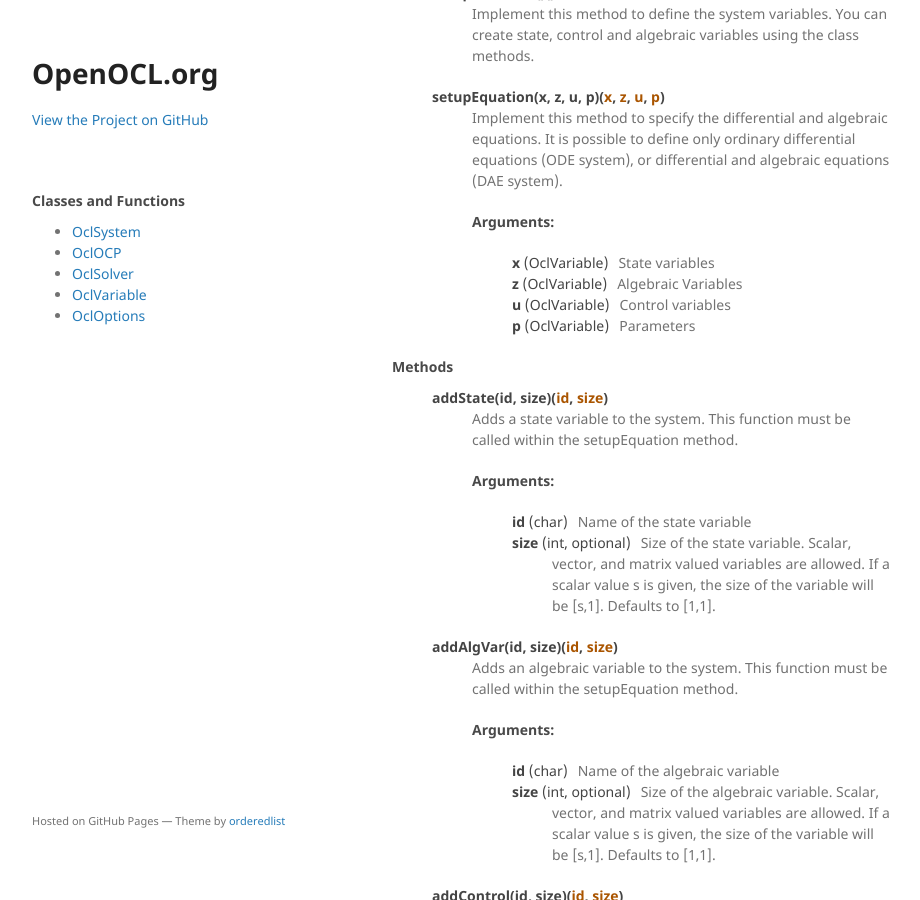
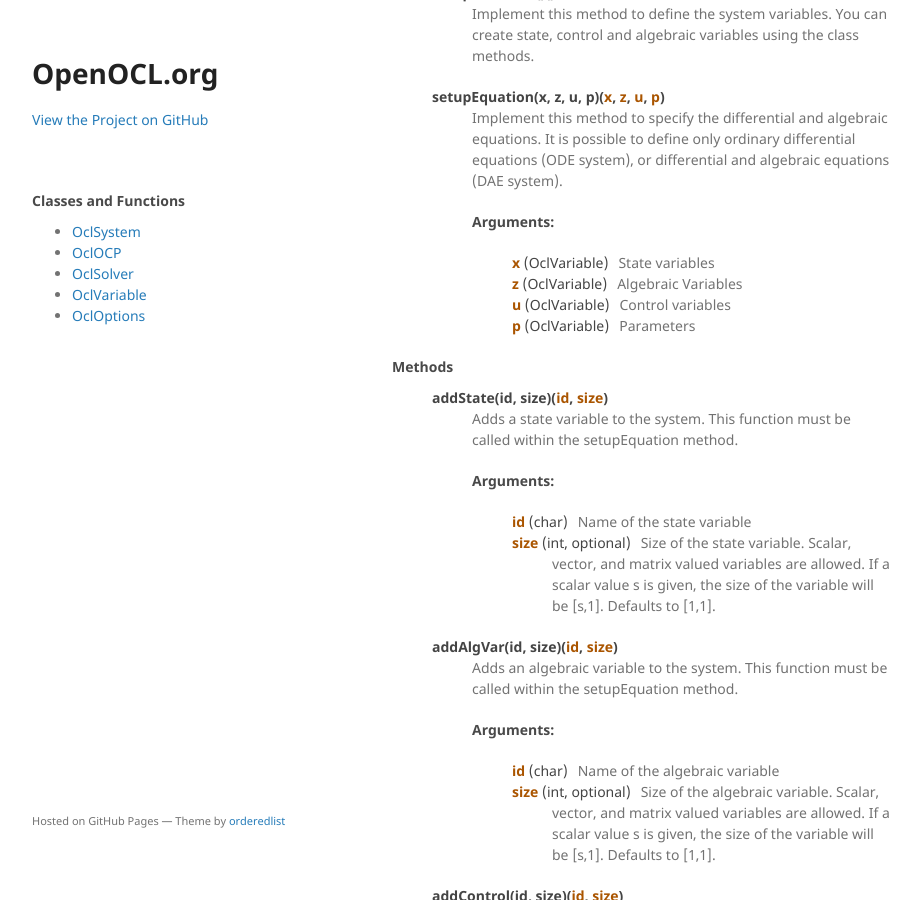
Before and after one commit to OpenOCL/openocl.github.io, a Jekyll site: the page built from api-docs.md, in a window 1280 px wide and 900 px high, scrolled down 328 px. Shown: the whole window, without its empty margins (178-1098 px from the left). Built offline with Jekyll 4.4.1, drawn with Linux system fonts in a browser that asks for light colours.

Commit message:
Update api_methods.html

```diff
--- a/_includes/api_methods.html
+++ b/_includes/api_methods.html
@@ -20,7 +20,7 @@
       <div class="arguments-list">
         <dl class="dl-left">
         {% for p in m.parameters %}
-          <dt>{{ p.name }} <span class="dltype">({{ p.type }})</span></dt>
+          <dt><span class="arg">{{ p.name }}</span> <span class="dltype">({{ p.type }})</span></dt>
           <dd>{{ p.content }} </dd>
         {% endfor %}
          </dl>
```
